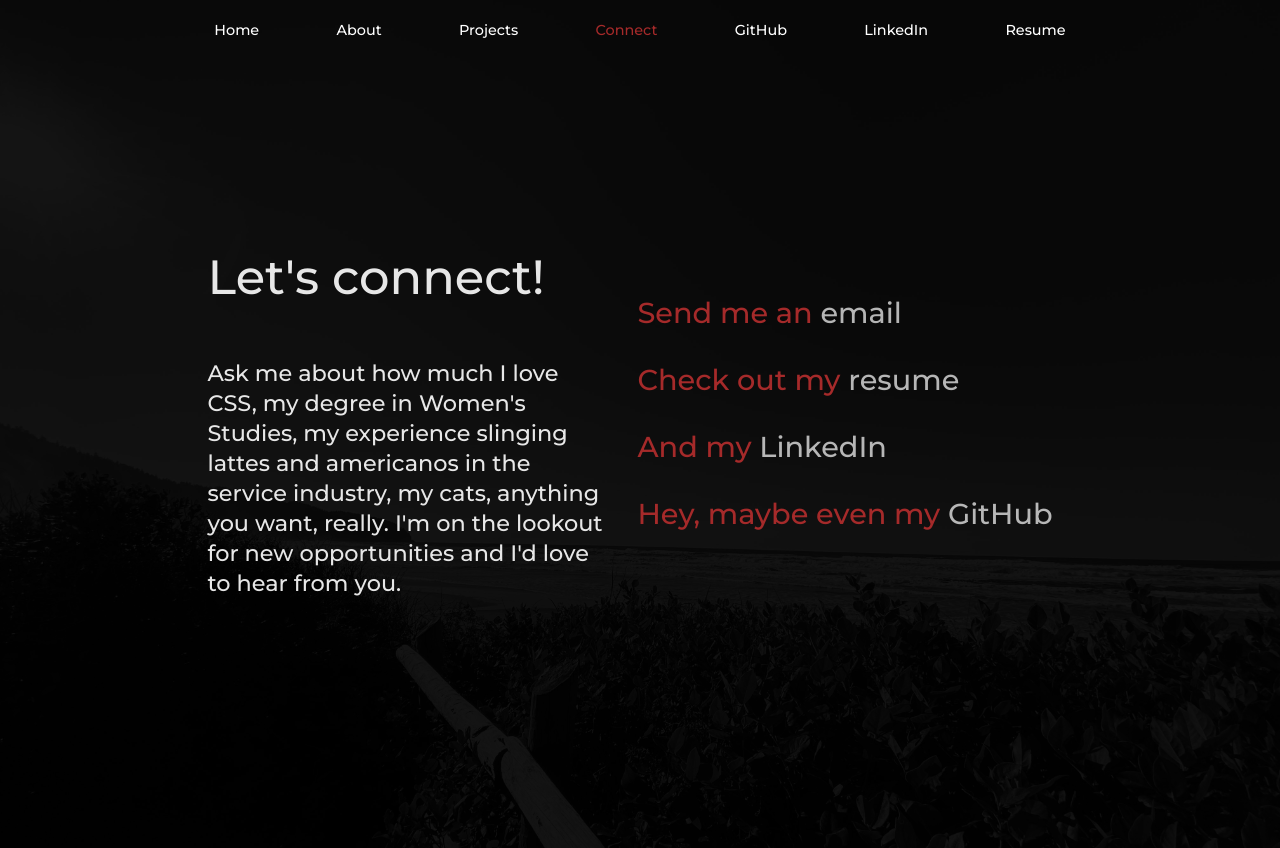
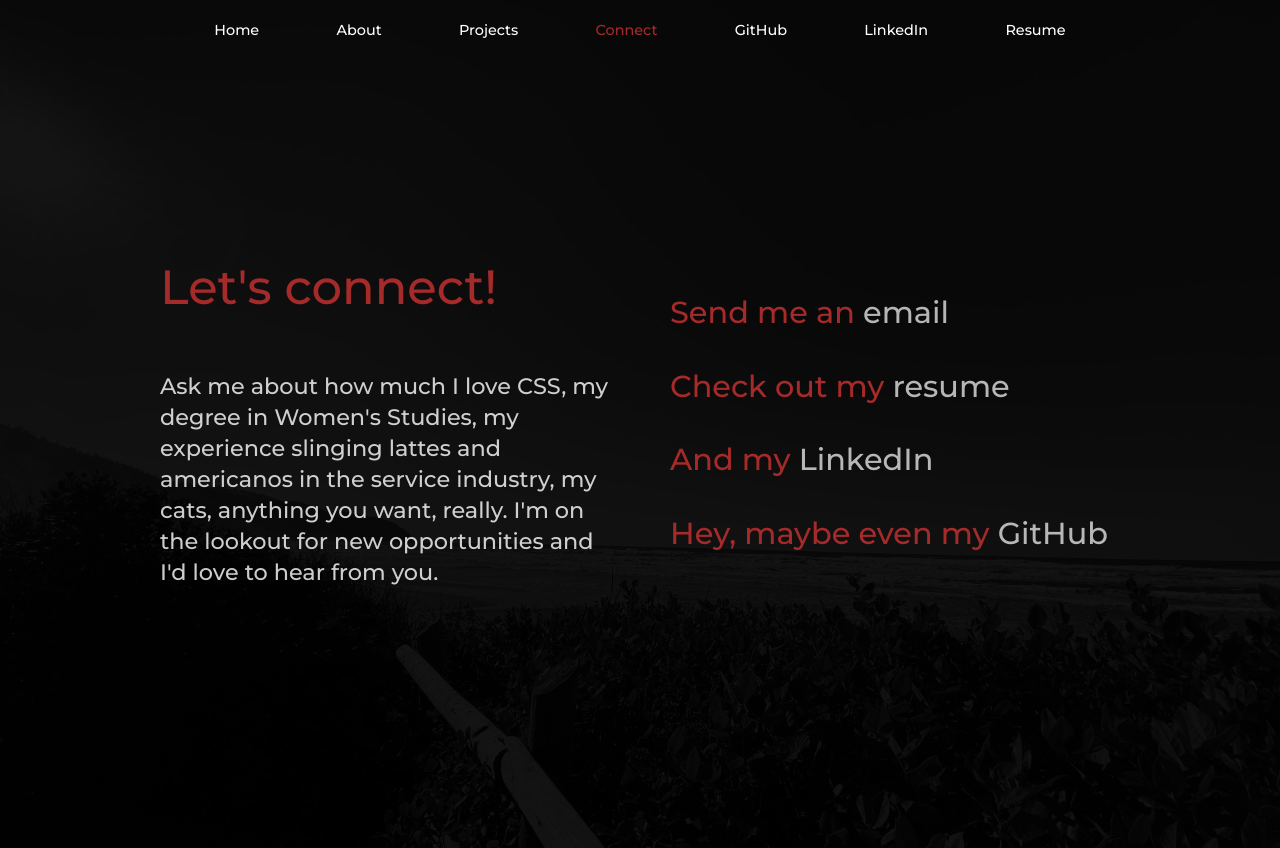
Before and after one commit to kathrynzaro/demo-portfolio, a React (Create React App) app: page /connect in a window 1280 px wide. Built offline with nearby package versions, Linux system fonts and the light colour scheme; a web font is replaced by a local one.

Commit message:
connect page

```diff
--- a/src/Components/ConnectPage/ConnectPage.css
+++ b/src/Components/ConnectPage/ConnectPage.css
@@ -15,8 +15,8 @@
 
   .left-section {
     padding: 30px;
-    height: 350px;
-    width: 400px;
+    height: 330px;
+    width: 450px;
     display: flex;
     flex-direction: column;
     justify-content: space-between;
@@ -24,24 +24,27 @@
   }
 
   .right-section {
-    padding: 30px 50px 50px 0;
+    padding: 30px;
+    height: 330px;
+    width: 450px;
   }
 
   h1 {
     font-size: 3rem;
     font-weight: 500;
-    opacity: .9;
+    opacity: 1;
     margin: 0;
+    color: brown;
   }
 
   .connect-page p {
     margin: 0px;
-    /* font-size: 1.1rem; */
-    line-height: 30px;
+    line-height: 31px;
     font-weight: 500;
     color: white;
     opacity: .9;
     font-size: 1.4rem;
+    opacity: .8;
   }
 
   .right-section ul {
@@ -50,12 +53,12 @@
     align-items: flex-start;
     justify-content: space-evenly;
     width: fit-content;
-    height: 300px;
     margin: 0;
+    height: 100%;
   }
 
   li {
-    font-size: 1.8rem;
+    font-size: 1.9rem;
     font-weight: 500;
     color: brown;
   }
@@ -73,6 +76,5 @@ a:hover {
   transition: all 0.5s ease-in-out 0s;
   color: brown;
   padding-bottom: 4px;
-  padding-right: 5px;
   border-bottom: 1px solid white;
 }
```
